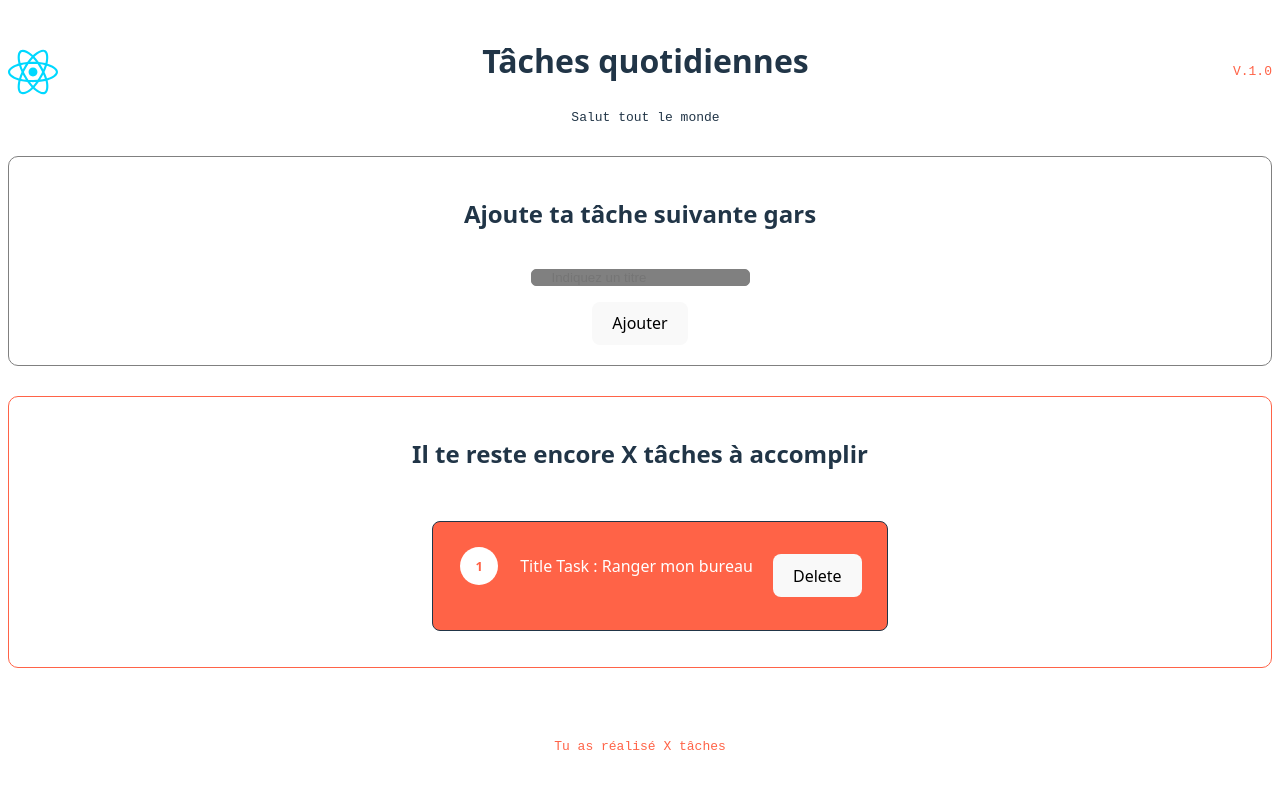
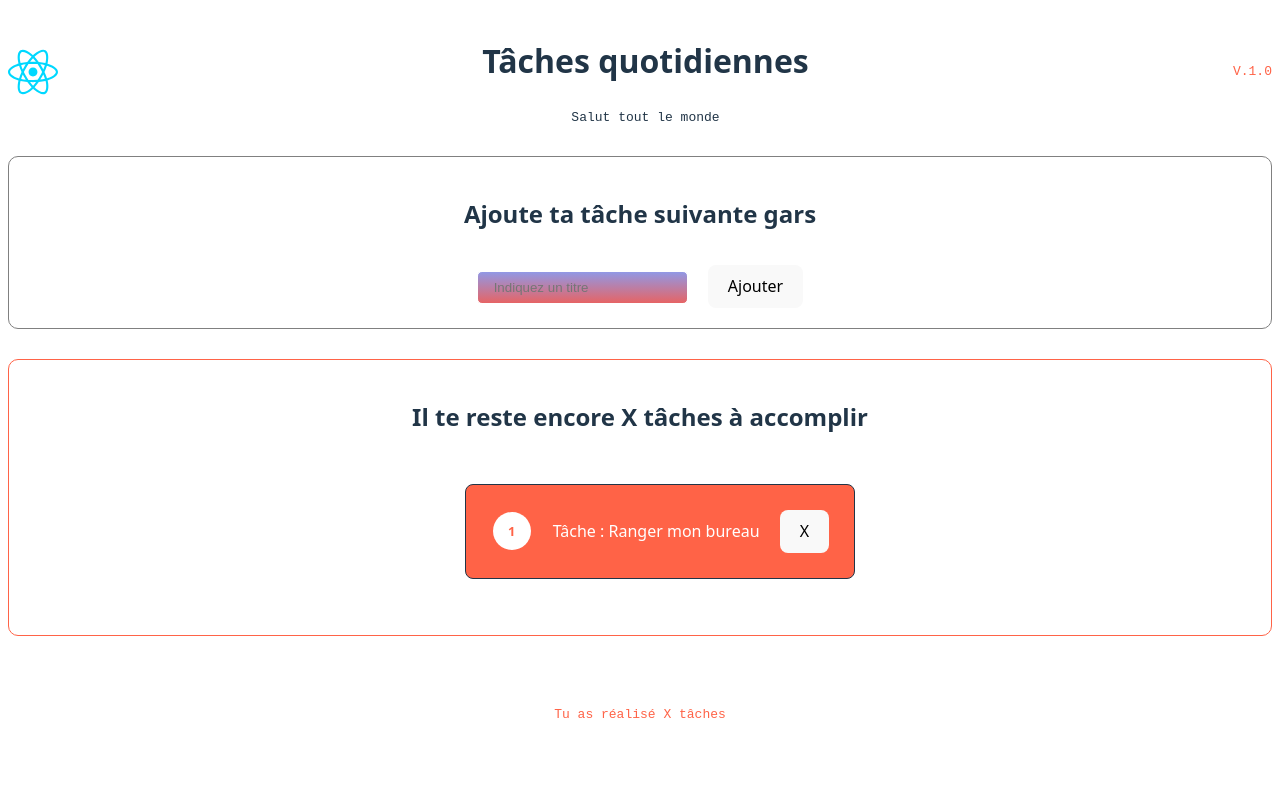
Before and after one commit to Prasath-Thamboo/todo-react, a React (Vite) app: page / in a window 1280 px wide. Shown: the top 788 px of the page. Built offline with nearby package versions, Linux system fonts and the light colour scheme.

Commit message:
React Train

```diff
--- a/src/components/taskContainer.jsx
+++ b/src/components/taskContainer.jsx
@@ -2,14 +2,26 @@ import { Header } from "./header/header"
 import { TaskInput } from "./taskInput/taskInput"
 import { TaskList } from "./taskList/taskList"
 import { Footer } from "./footer/footer"
+import { useState } from "react"
+
+export const TaskContainer = () => {
+
+  const [taskList, setTaskTitle] = useState([])
+
+  const addTask = (title) => {
+      const newTask = {
+        id: taskList.length + 1,
+        title: title,
+        completed: false,
+      }
+      setTaskTitle([...taskList, newTask])
+  }
 
 
-
-export const TaskContainer = () => {
   return (
     <main>
       <Header />
-      <TaskInput />
+      <TaskInput addTask={addTask}/>
       <TaskList />
       <Footer />
     </main>
--- a/src/components/taskInput/task.module.css
+++ b/src/components/taskInput/task.module.css
@@ -11,9 +11,5 @@
 }
 
 .input{
-    background-color: var(--color-normal);
-    border: 1px solid var(--color-normal);
-    border-radius: 5px;
-    padding: 0 20px;
-
+    margin-right: 20px;
 }
--- a/src/components/taskInput/taskInput.jsx
+++ b/src/components/taskInput/taskInput.jsx
@@ -1,21 +1,44 @@
+import { useState } from 'react'
 import styles from './task.module.css'
 
 
-export const TaskInput = () => {
+export const TaskInput = ({addTask}) => {
+
+  const [taskTitle, setTaskTitle] = useState("")
+
+  const handleInputChange = (e) =>{
+    setTaskTitle(e.target.value)
+  }
+
+  const handleAddTask = (e) => {
+    e.preventDefault()
+    if(taskTitle.trim()) {
+      addTask(taskTitle)
+      setTaskTitle("")
+    }
+    else{
+      console.log("Empty Attention")
+    }
+
+  }
+
   return (
     <div className={` box ${styles.element}`}>
         <h2 className={styles.title}>Ajoute ta tâche suivante gars</h2>
-        <form className={styles.container}>
+        <form className={styles.container} onSubmit={handleAddTask}>
             <input
                 type="text"
                 className={styles.input}
                 placeholder='Indiquez un titre'
+                onChange={handleInputChange}
+                value={taskTitle}
             />
+            <button className='button-primary' type='submit'>
+              Ajouter
+            </button>
         </form>
 
-        <button className='button-primary' type='submit'>
-            Ajouter
-        </button>
+
     </div>
   )
 }
--- a/src/components/taskItem/taskItem.jsx
+++ b/src/components/taskItem/taskItem.jsx
@@ -9,10 +9,10 @@ export const TaskItem = () => {
                 1
             </div>
             <div className={styles.contentDefault}>
-                Title Task : Ranger mon bureau
+                Tâche : Ranger mon bureau
             </div>
         </div>
-        <button> Delete </button>
+        <button>X</button>
     </li>
   )
 }
--- a/src/components/taskItem/taskItem.module.css
+++ b/src/components/taskItem/taskItem.module.css
@@ -1,7 +1,6 @@
 .item{
     display: flex;
     gap: 20px;
-    margin-bottom: 20px;
     align-items: center;
 }
 
@@ -13,6 +12,7 @@
     border-radius: 8px;
     border: 1px solid ;
     padding: 25px;
+    margin-bottom: 20px;
 
 }
 
--- a/src/components/taskList/taskList.module.css
+++ b/src/components/taskList/taskList.module.css
@@ -17,6 +17,7 @@
 
 .title{
     margin-bottom: 20px;
+    text-align: center;
 }
 
 .container{
--- a/src/index.css
+++ b/src/index.css
@@ -13,6 +13,8 @@
   --main-color: tomato;
   --second-color: #6A5ACD;
   --color-normal: grey;
+  --main2-color: #e66465;
+  --seconde2-color: #9198e5;
 }
 
 #root {
@@ -34,6 +36,13 @@ a:hover {
   color: var(--main-color);
 }
 
+input{
+    background: linear-gradient(var(--seconde2-color),var(--main2-color));
+    border: 1px solid white;
+    border-radius: 5px;
+    padding: 0.6em 1.2em;
+
+}
 
 
 button {
```
